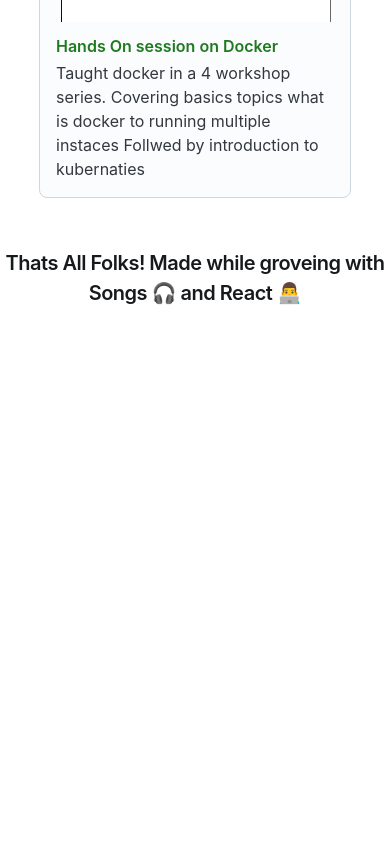
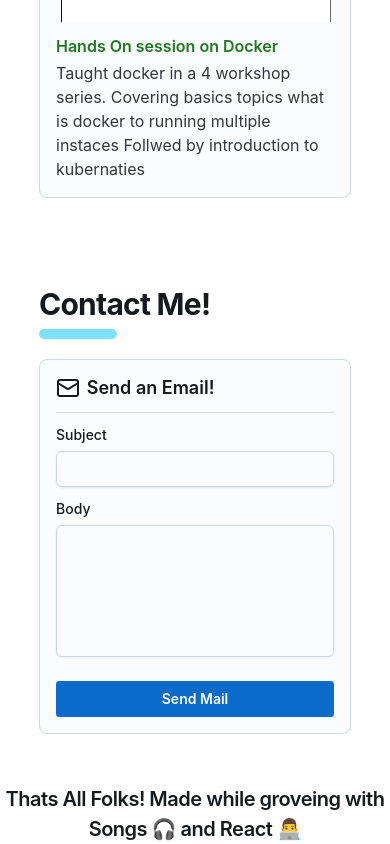
Before and after one commit to Hitansh159/Hitansh159.github.io, a React (Vite) app: page / in a window 390 px wide. Shown: the part 4442-5286 px from the top of the page. Before the commit the page ends 4750 px from the top, so only its background shows below. Built offline with nearby package versions, Linux system fonts and the light colour scheme.

Commit message:
made contact responsive

```diff
--- a/src/App.jsx
+++ b/src/App.jsx
@@ -22,9 +22,7 @@ function App() {
           <Project />
           <Skill />
           <Speaker/>
-        {/*
-        <Contact/>
-        */}
+          <Contact/>
         </Stack>
         <Typography level="h4" textAlign={"center"}>
           Thats All Folks! Made while groveing with Songs 🎧 and React 👨‍💻
```
